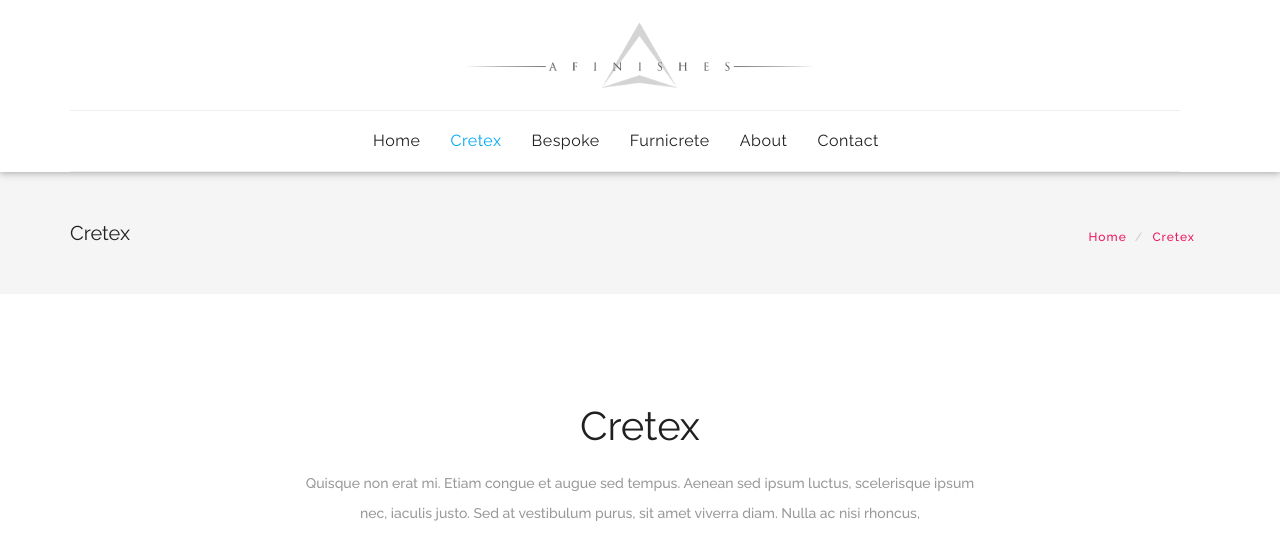
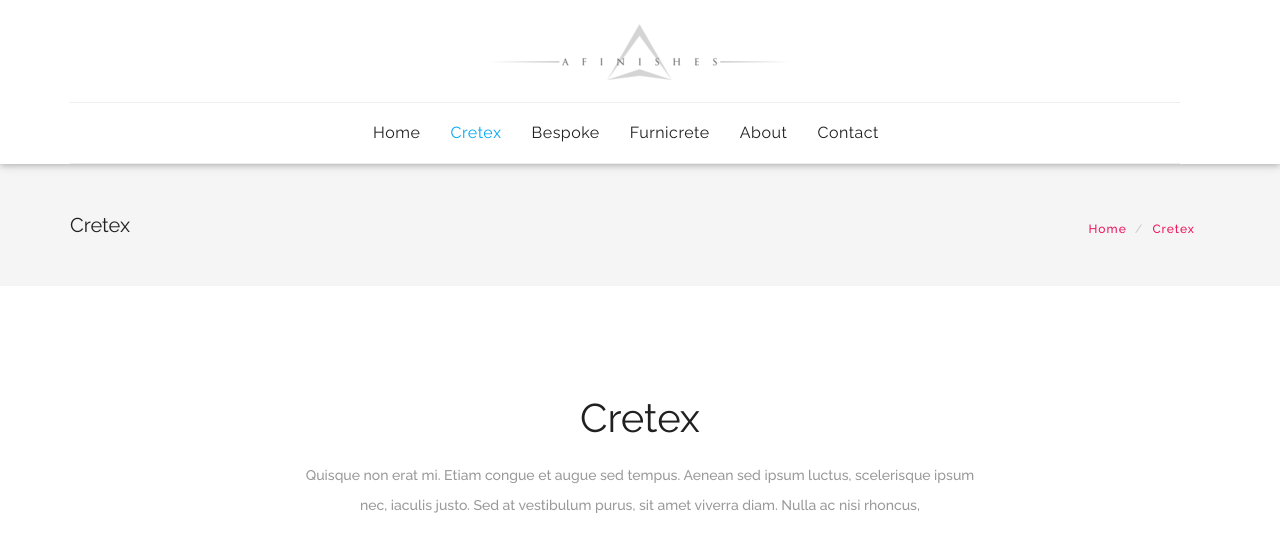
Before and after one commit to afinishes/afinishes.github.io, a Jekyll site: the page built from cretex.html, in a window 1280 px wide. Shown: the top 550 px of the page. Built offline with Jekyll 4.4.1, drawn with Linux system fonts in a browser that asks for light colours; grey boxes are pictures that could not be loaded.

Commit message:
Fixed reposive logo size

```diff
--- a/_includes/header/main.html
+++ b/_includes/header/main.html
@@ -10,7 +10,7 @@
 
                         <!--logo start-->
                         <a href="/" class="logo-brand">
-                            <img src="{{ "/images/logo.png" | prepend: site.baseurl }}" alt="" style="height: 70px"/>
+                            <img src="{{ "/images/logo-300.png" | prepend: site.baseurl }}" alt=""/>
                         </a>
                         <!--logo end-->
 
--- a/assets/css/shortcodes/header.css
+++ b/assets/css/shortcodes/header.css
@@ -1071,6 +1071,7 @@ Responsive Menu
     }
     .tt-nav.nav-center-align .logo-brand img  {
         margin: 0;
+        height: 40px;
     }
 
     .boxed .wrapper,
```
